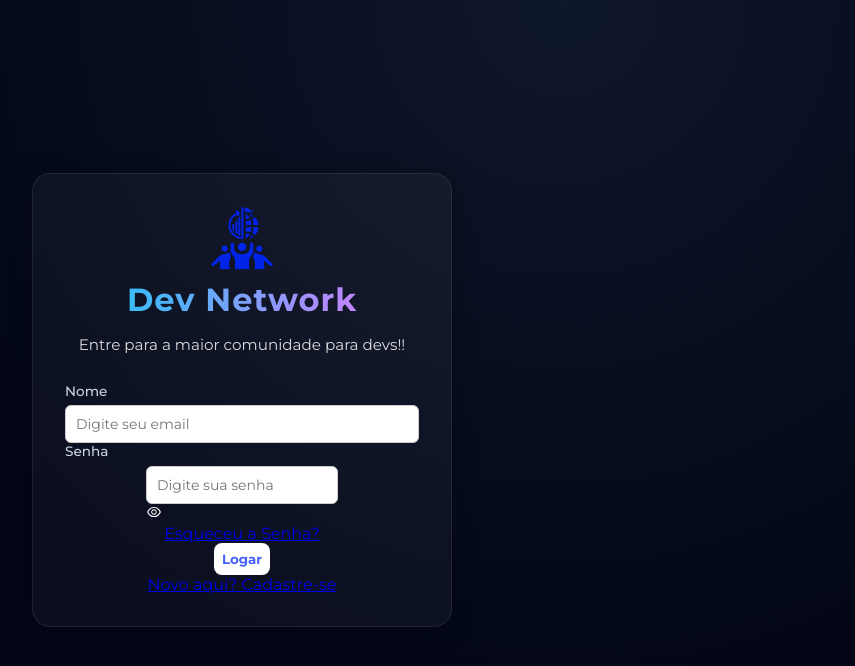
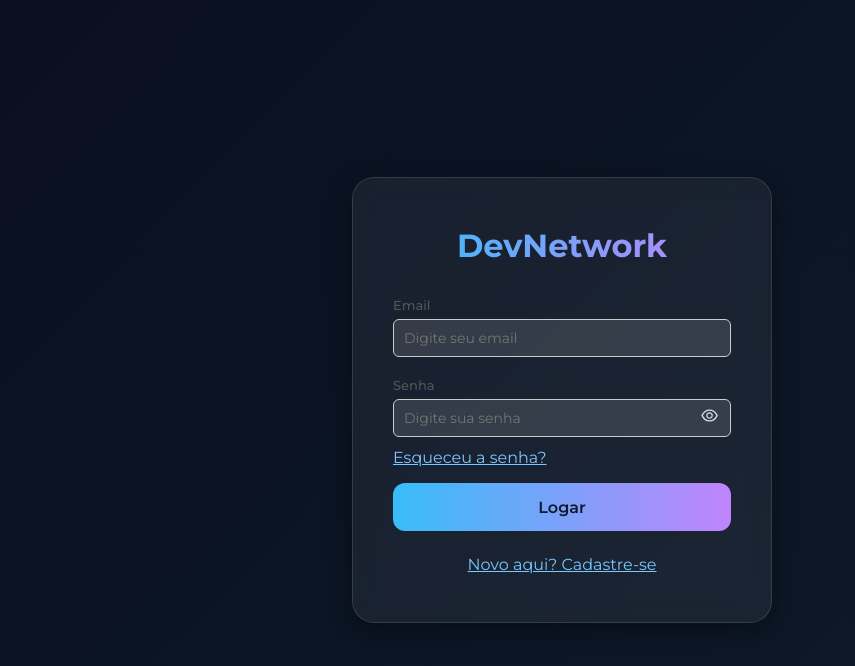
Before and after one commit to GabrielKorver/tcc-mfxacademy, a React (Vite) app: page /Login in a window 1280 px wide. Shown: the top 666 px of the page, without its empty margins (78-933 px from the left). Built offline with nearby package versions, Linux system fonts and the light colour scheme.

Commit message:
ajuste de desingn nas telas de landingpage - login - recuperacao de senha

```diff
--- a/src/Pages/Cadastro/Cadastro.module.css
+++ b/src/Pages/Cadastro/Cadastro.module.css
@@ -1,61 +1,76 @@
+/* Fundo geral da página */
 body {
   background-color: #e9ebf7;
+  font-family: "Inter", sans-serif;
+  background: radial-gradient(circle at top, #0f172a, #020617 70%);
 }
 
+/* ===================== CONTAINER DO CARD ===================== */
 .container_cadastro {
   display: flex;
   flex-direction: column;
   justify-content: center;
   align-items: center;
-  width: 40rem;
+  width: 42rem;
   max-width: 95%;
   margin: 2rem auto;
-  padding: 2rem;
-  background: #e9ebf7;
-  border-radius: 12px;
-  box-shadow: 0 4px 12px rgba(0, 0, 0, 0.1);
+  padding: 2.5rem;
+  background: rgba(255, 255, 255, 0.06);
+  border: 1px solid rgba(255, 255, 255, 0.12);
+  border-radius: 22px;
 }
 
+/* ===================== TÍTULOS ===================== */
 .container_cadastro h1,
-h2 {
+.container_cadastro h2 {
   margin-bottom: 1rem;
-  color: #6a67f9;
+  background: linear-gradient(to right, #38bdf8, #c084fc);
+  -webkit-background-clip: text;
+  color: transparent;
+  margin-bottom: 2rem;
   text-align: center;
+  font-weight: 700;
 }
 
+/* ===================== INPUTS E LABELS ===================== */
 .container_cadastro label {
   align-self: flex-start;
   margin-top: 0.8rem;
-  margin-bottom: 0.2rem;
-  font-weight: bold;
-  color: #444;
+  margin-bottom: 0.3rem;
+  font-weight: 600;
+  color: #ffff;
 }
 
 .container_cadastro input {
   width: 100%;
-  padding: 0.6rem;
-  margin-bottom: 0.8rem;
-  border: 1px solid #ccc;
-  border-radius: 8px;
-  font-size: 1rem;
+  padding: 0.9rem;
+  border-radius: 12px;
+  border: none;
+  background: rgba(255, 255, 255, 0.12);
+  font-size: 0.95rem;
+  margin-bottom: 1.2rem;
+  transition: 0.3s;
 }
 
+/* ===================== AVATARES ===================== */
 .avatar_grid {
   display: grid;
-  grid-template-columns: repeat(auto-fit, minmax(70px, 1fr));
-  gap: 1rem;
-  margin: 1rem 0;
+  grid-template-columns: repeat(auto-fit, minmax(75px, 1fr));
+  gap: 1.2rem;
+  margin: 1.2rem 0;
   width: 100%;
 }
 
 .avatar {
-  width: 70px;
-  height: 70px;
+  width: 75px;
+  height: 75px;
   border-radius: 50%;
   cursor: pointer;
-  border: 2px solid transparent;
-  transition: transform 0.2s, border-color 0.2s;
+  border: 3px solid transparent;
+
   object-fit: cover;
+  transition: transform 0.2s ease, border-color 0.2s ease,
+    box-shadow 0.2s ease;
 }
 
 .avatar:hover {
@@ -63,81 +78,80 @@ h2 {
 }
 
 .avatar_selected {
-  border-color: #007bff;
-  box-shadow: 0 0 8px rgba(0, 123, 255, 0.6);
+  border-color: #6a67f9;
+  box-shadow: 0 0 10px rgba(106, 103, 249, 0.6);
 }
 
 .avatar_msg {
   display: flex;
   align-items: center;
   gap: 10px;
-  font-size: 0.9rem;
+  font-size: 0.95rem;
   color: #333;
+  margin-bottom: 0.5rem;
 }
 
 .avatar_msg img {
-  width: 35px;
-  height: 35px;
+  width: 38px;
+  height: 38px;
   border-radius: 50%;
 }
 
+/* ===================== BOTÃO ===================== */
 .btn_cadastro {
   margin-top: 1rem;
-  padding: 0.8rem 2rem;
-  background: #6a67f9;
+  background: linear-gradient(to right, #38bdf8, #c084fc);
   border: none;
-  color: white;
-  font-size: 1rem;
-  font-weight: bold;
-  border-radius: 8px;
+  padding: 1rem 2rem;
+  border-radius: 15px;
+  color: #fff;
   cursor: pointer;
-  transition: background 0.2s;
-  width: 100%;
+  transition: 0.2s;
 }
 
 .btn_cadastro:hover {
-  background: #0056b3;
+  background: #0090d1;
 }
 
-/* ================= RESPONSIVIDADE ================= */
+/* ===================== RESPONSIVIDADE ===================== */
 @media (max-width: 768px) {
   .container_cadastro {
     width: 90%;
-    padding: 1.5rem;
+    padding: 2rem;
   }
 
   .avatar_grid {
-    grid-template-columns: repeat(auto-fit, minmax(60px, 1fr));
+    grid-template-columns: repeat(auto-fit, minmax(65px, 1fr));
   }
 
   .avatar {
-    width: 60px;
-    height: 60px;
+    width: 65px;
+    height: 65px;
   }
 }
 
 @media (max-width: 480px) {
   .container_cadastro {
     width: 95%;
-    padding: 1rem;
+    padding: 1.5rem;
   }
 
   .container_cadastro h1 {
-    font-size: 1.5rem;
+    font-size: 1.6rem;
   }
 
   .container_cadastro input {
-    font-size: 0.9rem;
-    padding: 0.5rem;
+    font-size: 0.95rem;
+    padding: 0.6rem;
   }
 
   .btn_cadastro {
-    font-size: 0.9rem;
-    padding: 0.6rem 1rem;
+    font-size: 1rem;
+    padding: 0.8rem;
   }
 
   .avatar {
-    width: 50px;
-    height: 50px;
+    width: 55px;
+    height: 55px;
   }
 }
--- a/src/Pages/LandingPage/LandingPage.jsx
+++ b/src/Pages/LandingPage/LandingPage.jsx
@@ -4,49 +4,113 @@ import { FaGithub, FaLinkedin, FaEnvelope } from "react-icons/fa";
 export default function LandingPage() {
   return (
     <div className={styles.container}>
-
       <header className={styles.header}>
         <div className={styles.headerContainer}>
+
           <div className={styles.logo}>DevNetwork</div>
 
           <nav className={styles.menu}>
             <a href="#projeto">Sobre o Projeto</a>
             <a href="#criadores">Sobre os Criadores</a>
-            <a href="/Login" className={styles.loginBtn}>Ir para Login</a>
+            <a href="/Login" className={styles.loginBtn}>
+              Ir para Login
+            </a>
           </nav>
         </div>
       </header>
 
-      <section id="projeto"className={styles.hero}>
+      <section id="projeto" className={styles.hero}>
         <h1>Bem-vindo ao Devnetwork</h1>
         <p>
-          Uma plataforma criada por desenvolvedores iniciantes que buscam transformar ideias em realidade através do código.
-          Permite que os usuários façam perguntas e respostas, promovendo a interação e troca de conhecimento entre os DEVS registrados.
+          Uma plataforma criada por desenvolvedores iniciantes que buscam
+          transformar ideias em realidade através do código. Permite que os
+          usuários façam perguntas e respostas, promovendo a interação e troca
+          de conhecimento entre os DEVS registrados.
         </p>
 
         <div className={styles.features}>
           <div className={styles.card}>
             <span className={styles.icon}>💡</span>
             <h3>Comunidade Ativa</h3>
-            <p>Interaja com outros desenvolvedores, compartilhe experiências e cresça junto com a comunidade Devnetwork.</p>
+            <p>
+              Interaja com outros desenvolvedores, compartilhe experiências e
+              cresça junto com a comunidade Devnetwork.
+            </p>
           </div>
           <div className={styles.card}>
             <span className={styles.icon}>💬</span>
             <h3>Perguntas e Respostas</h3>
-            <p>Tire dúvidas, ajude outros devs e colabore para fortalecer o aprendizado coletivo.</p>
+            <p>
+              Tire dúvidas, ajude outros devs e colabore para fortalecer o
+              aprendizado coletivo.
+            </p>
           </div>
           <div className={styles.card}>
             <span className={styles.icon}>🚀</span>
             <h3>Evolução Profissional</h3>
-            <p>Aprenda constantemente e transforme conhecimento em oportunidades reais no mundo da tecnologia.</p>
+            <p>
+              Aprenda constantemente e transforme conhecimento em oportunidades
+              reais no mundo da tecnologia.
+            </p>
           </div>
+        </div>
+
+        <div className={styles.tecnologias}>
+          <h2>Tecnologias Utilizadas no Projeto</h2>
+          <p>
+            Este projeto foi desenvolvido utilizando um conjunto de tecnologias
+            modernas que garantem desempenho, organização e uma ótima
+            experiência para o usuário.
+
+            <p>A seguir, apresentamos as principais
+            ferramentas adotadas durante o desenvolvimento:{" "}</p>
+          </p>
+
+          <p>
+            🌐 HTML5 Base da estrutura da aplicação, garantindo acessibilidade e
+            semântica.
+          </p>
+          <p>
+            📦 JavaScript (ES6+) Linguagem utilizada para toda a lógica da
+            aplicação, com recursos modernos como hooks, import/export e arrow
+            functions.
+          </p>
+
+          <p>
+            ⚛️ React.js Framework JavaScript responsável pela construção da
+            interface. Permite criar componentes reutilizáveis, garantindo
+            velocidade e modularidade.
+          </p>
+          <p>
+            🧩 Vite Ferramenta de build extremamente rápida que facilita o
+            desenvolvimento com React. Possui recarregamento instantâneo e uma
+            performance superior ao Create React App.
+            <p>
+              🎨 CSS Modules Utilizado para estilizar os componentes com
+              isolamento de escopo. Evita conflitos de classe e deixa o código
+              mais limpo e organizado.
+            </p>
+            <p>
+              🖼️ Lucide Icons Biblioteca de ícones leves, modernos e altamente
+              compatíveis com React. Usada para exibir ícones como Github,
+              Linkedin e Mail.
+            </p>
+            <p>
+              🧪 Node.js & npm Usados para gerenciar dependências e executar
+              ferramentas de desenvolvimento.
+            </p>
+          </p>
         </div>
 
         <div className={styles.missao}>
           <h2>Nossa Missão</h2>
           <p>
-            Nossa missão é criar um ambiente colaborativo onde o aprendizado, a troca de conhecimento e a prática constante sejam o caminho para o crescimento profissional.
-            Buscamos inspirar e conectar desenvolvedores iniciantes, oferecendo um espaço onde cada código escrito, cada dúvida resolvida e cada projeto compartilhado se tornam passos importantes rumo à evolução na jornada tech.
+            Nossa missão é criar um ambiente colaborativo onde o aprendizado, a
+            troca de conhecimento e a prática constante sejam o caminho para o
+            crescimento profissional. Buscamos inspirar e conectar
+            desenvolvedores iniciantes, oferecendo um espaço onde cada código
+            escrito, cada dúvida resolvida e cada projeto compartilhado se
+            tornam passos importantes rumo à evolução na jornada tech.
           </p>
         </div>
       </section>
@@ -64,7 +128,9 @@ export default function LandingPage() {
             <h3>Gabriel Almeida</h3>
             <span>Full Stack Developer</span>
             <p>
-             Motivado pela paixão por tecnologia e o desejo constante de aprender, estou pronto para enfrentar desafios e contribuir com soluções inovadoras.
+              Motivado pela paixão por tecnologia e o desejo constante de
+              aprender, estou pronto para enfrentar desafios e contribuir com
+              soluções inovadoras.
             </p>
             <div className={styles.socials}>
               <FaGithub size={20} />
@@ -81,7 +147,10 @@ export default function LandingPage() {
             <h3>Mayara Centeno</h3>
             <span>Full Stack Developer</span>
             <p>
-              Impulsionada pela vontade de crescer e transformar minha carreira, estou focada em desenvolver habilidades como Full Stack Developer, unindo criatividade e lógica para criar soluções completas e impactantes.
+              Impulsionada pela vontade de crescer e transformar minha carreira,
+              estou focada em desenvolver habilidades como Full Stack Developer,
+              unindo criatividade e lógica para criar soluções completas e
+              impactantes.
             </p>
             <div className={styles.socials}>
               <FaGithub size={20} />
--- a/src/Pages/LandingPage/LandingPage.module.css
+++ b/src/Pages/LandingPage/LandingPage.module.css
@@ -29,7 +29,9 @@
 
 /* Logo */
 .logo {
-  color: #74b9ff;
+  background: linear-gradient(to right, #38bdf8, #c084fc);
+  -webkit-background-clip: text;
+  color: transparent;
   font-size: 1.3rem;
   font-weight: 700;
   cursor: pointer;
@@ -56,15 +58,14 @@
 
 /* Botão */
 .loginBtn {
-  padding: 0.5rem 1.2rem;
-  background: #00aaff;
+  margin-top: 1rem;
+  background: linear-gradient(to right, #38bdf8, #c084fc);
   border: none;
-  border-radius: 6px;
-  color: white;
-  font-weight: 600;
+  padding: 0.7rem 1.3rem;
+  border-radius: 10px;
+  color: #fff;
   cursor: pointer;
-  transition: 0.25s ease;
-  white-space: nowrap;
+  transition: 0.2s;
 }
 
 .loginBtn:hover {
@@ -138,6 +139,25 @@ html {
 .icon {
   font-size: 2rem;
   margin-bottom: 0.5rem;
+}
+
+/* ====== TECNOLOGIAS UTILIZADAS ====== */
+
+.tecnologias {
+  margin-top: 4rem;
+  padding: 2rem;
+  background: rgba(255, 255, 255, 0.04);
+  border: 1px solid rgba(255, 255, 255, 0.08);
+  border-radius: 18px;
+  max-width: 850px;
+  margin-left: auto;
+  margin-right: auto;
+}
+
+.tecnologias h2 {
+  font-size: 1.8rem;
+  font-weight: 600;
+  margin-bottom: 0.8rem;
 }
 
 /* ====== MISSÃO ====== */
--- a/src/Pages/Login/Login.jsx
+++ b/src/Pages/Login/Login.jsx
@@ -1,7 +1,6 @@
 import { useState } from "react";
 import { AiOutlineEye, AiOutlineEyeInvisible } from "react-icons/ai";
-import Style from "./Login.module.css";
-import imgLogo from "../../assets/img_logo2.png";
+import styles from "./Login.module.css";
 import { ToastContainer, toast } from "react-toastify";
 import "react-toastify/dist/ReactToastify.css";
 
@@ -21,7 +20,6 @@ const Login = () => {
       });
 
       const data = await response.json();
-      console.log(data);
 
       if (!email || !senha) {
         toast.error(data.message);
@@ -39,76 +37,57 @@ const Login = () => {
       setTimeout(() => {
         window.location.href = "/home";
       }, 2000);
-    } catch (error) {
+    } catch  {
       toast.error("Erro ao conectar com o servidor.");
-      console.error(error);
     }
   };
 
   return (
-    <div className={Style.container}>
-      <div className={Style.container_login}>
-        <div className={Style.container_box}>
-          <div className={Style.container_logo}>
-            <img
-              className={Style.imgLogo}
-              src={imgLogo}
-              alt="Logo Dev Network"
-            />
-            <h1 className={Style.title}>Dev Network</h1>
-          </div>
-          <p className={Style.subtitle}>
-            Entre para a maior comunidade para devs!!
-          </p>
+    <div className={styles.container}>
+      <div className={styles.card}>
+        <h1 className={styles.title}>DevNetwork</h1>
 
-          <label htmlFor="email">Nome</label>
+        {/* EMAIL */}
+        <label htmlFor="email">Email</label>
         <input
           type="email"
+          id="email"
+          placeholder="Digite seu email"
           onChange={(e) => setEmail(e.target.value)}
-            id="nome"
-            placeholder="Digite seu email"
-            className={Style.inputPadrao}
         />
 
-          {/* Input Senha */}
+        {/* SENHA */}
         <label htmlFor="senha">Senha</label>
-          <div className={Style.inputSenha}>
+        <div className={styles.senhaWrapper}>
           <input
             type={mostrarSenha ? "text" : "password"}
-              onChange={(e) => setSenha(e.target.value)}
             id="senha"
             placeholder="Digite sua senha"
-              className={Style.inputPadrao}
+            onChange={(e) => setSenha(e.target.value)}
           />
+
           <span
-              className={Style.toggleSenha}
+            className={styles.toggleSenha}
             onClick={() => setMostrarSenha(!mostrarSenha)}
           >
             {mostrarSenha ? <AiOutlineEyeInvisible /> : <AiOutlineEye />}
           </span>
         </div>
 
-          <a href="/recuperar">Esqueceu a Senha?</a>
+        <a className={styles.linkLeft} href="/recuperar">
+          Esqueceu a senha?
+        </a>
 
-          <button onClick={logar}>Logar</button>
+        <button className={styles.buttonLogin} onClick={logar}>
+          Logar
+        </button>
 
-          <p className={Style.options}>
+        <p className={styles.options}>
           <a href="/cadastro">Novo aqui? Cadastre-se</a>
         </p>
       </div>
-      </div>
-      <ToastContainer
-        position="top-right"
-        autoClose={1500}
-        hideProgressBar={false}
-        newestOnTop={false}
-        closeOnClick
-        rtl={false}
-        pauseOnFocusLoss
-        draggable
-        pauseOnHover
-        theme="colored"
-      />
+
+      <ToastContainer position="top-right" autoClose={1500} theme="colored" />
     </div>
   );
 };
--- a/src/Pages/Login/Login.module.css
+++ b/src/Pages/Login/Login.module.css
@@ -1,103 +1,122 @@
-html,
-body {
-  width: 100%;
-  height: 100%;
-  margin: 0;
-  padding: 0;
-  font-family: "Inter", sans-serif;
-}
-
-/* ===== CONTAINER GERAL ===== */
+/* === CONTAINER GERAL === */
 .container {
-  display: grid;
-  grid-template-columns: 50% 1fr;
-  gap: 1rem;
-  width: 100vw;
   height: 100vh;
-  background: radial-gradient(circle at top, #0f172a, #020617 70%);
-  color: #fff;
-}
-
-/* ===== IMAGEM ===== */
-.container_image {
-  width: 100%;
-  height: 100%;
-  overflow: hidden;
-  border-radius: 0.8rem;
   display: flex;
   justify-content: center;
   align-items: center;
+  background: linear-gradient(135deg, #0a0f1f 0%, #0d1b2a 100%);
+  font-family: "Poppins", sans-serif;
 }
 
-.container_image img {
-  width: 100%;
-  height: 100%;
-  object-fit: cover;
-  opacity: 0.8;
+/* === CARD / CAIXA === */
+.card {
+  width: 420px;
+  padding: 3rem 2.5rem;
+  background: rgba(255, 255, 255, 0.06);
+  border: 1px solid rgba(255, 255, 255, 0.12);
+  border-radius: 22px;
+  text-align: center;
+  box-shadow: 0 8px 25px rgba(0, 0, 0, 0.4);
+  backdrop-filter: blur(12px);
 }
 
-/* ===== LOGIN CARD ===== */
-.container_login {
-  display: flex;
-  flex-direction: column;
-  justify-content: center;
-  align-items: center;
-  padding: 2.5rem;
-}
-
-.container_box {
-  background: rgba(255, 255, 255, 0.04);
-  border: 1px solid rgba(255, 255, 255, 0.08);
-  box-shadow: 0 4px 24px rgba(0, 0, 0, 0.3);
-  border-radius: 18px;
-  padding: 2rem;
-  display: flex;
-  flex-direction: column;
-  align-items: center;
-  width: 100%;
-  max-width: 420px;
-  animation: fadeIn 0.6s ease-in-out;
-}
-
-/* ===== LOGO E TÍTULO ===== */
-.container_logo {
-  display: flex;
-  flex-direction: column;
-  align-items: center;
-  margin-bottom: 1rem;
-}
-
-.imgLogo {
-  width: 4rem;
-  margin-bottom: 0.6rem;
-  opacity: 0.9;
-}
-
+/* === TÍTULO COM GRADIENTE === */
 .title {
   font-size: 2rem;
   font-weight: 700;
   background: linear-gradient(to right, #38bdf8, #c084fc);
   -webkit-background-clip: text;
   color: transparent;
-  letter-spacing: 1px;
+  margin-bottom: 2rem;
 }
 
-.subtitle {
-  text-align: center;
-  font-size: 0.95rem;
-  opacity: 0.85;
-  margin-bottom: 1.8rem;
+/* === LABELS === */
+label {
+  display: block;
+  text-align: left;
+  font-size: 0.9rem;
+  color: #bcd0e8;
+  margin-bottom: 0.4rem;
 }
 
-/* ===== LABELS E INPUTS ===== */
-.container_login label {
-  align-self: flex-start;
-  font-size: 0.85rem;
-  font-weight: 500;
-  margin-bottom: 0.4rem;
-  color: #cbd5e1;
+/* === INPUT PADRÃO === */
+input {
+  width: 100%;
+  padding: 0.9rem;
+  border-radius: 12px;
+  border: none;
+  background: rgba(255, 255, 255, 0.12);
+  color: #fff;
+  font-size: 0.95rem;
+  margin-bottom: 1.2rem;
+  transition: 0.3s;
 }
 
-.inputPadrao {
+input:focus {
+  outline: none;
+  background: rgba(255, 255, 255, 0.2);
+  box-shadow: 0 0 0 2px #6ab8ff;
+}
+
+/* === INPUT DE SENHA - WRAPPER === */
+.senhaWrapper {
   width: 100%;
+  position: relative;
 }
+
+.toggleSenha {
+  position: absolute;
+  right: 12px;
+  top: 50%;
+  transform: translateY(-50%);
+  cursor: pointer;
+  color: #d3e1f7;
+  font-size: 1.2rem;
+}
+
+/* === LINK ESQUERDO (Esqueceu a senha) === */
+.linkLeft {
+  display: block;
+  text-align: left;
+  margin-top: -0.5rem;
+  color: #7cc7ff;
+}
+
+.linkLeft:hover {
+  color: #aee0ff;
+  text-decoration: underline;
+}
+
+/* === BOTÃO LOGIN === */
+.buttonLogin {
+  width: 100%;
+  margin-top: 1rem;
+  padding: 0.9rem;
+  background: linear-gradient(to right, #38bdf8, #c084fc);
+  color: #0d1b2a;
+  border: none;
+  border-radius: 12px;
+  font-size: 1rem;
+  font-weight: 600;
+  cursor: pointer;
+  transition: 0.3s;
+}
+
+.buttonLogin:hover {
+  opacity: 0.9;
+  transform: translateY(-2px);
+}
+
+/* === LINK CADASTRO === */
+.options {
+  margin-top: 1.5rem;
+}
+
+.options a {
+  color: #7cc7ff;
+}
+
+.options a:hover {
+  text-decoration: underline;
+  color: #b8e6ff;
+}
```
Lines whose indentation alone changed are shown as unchanged.
